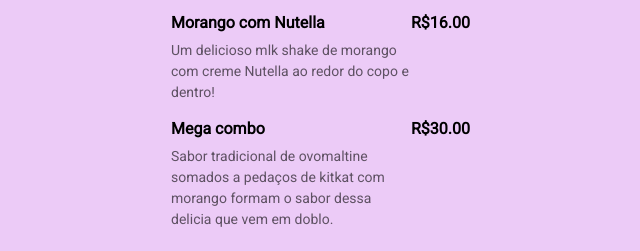
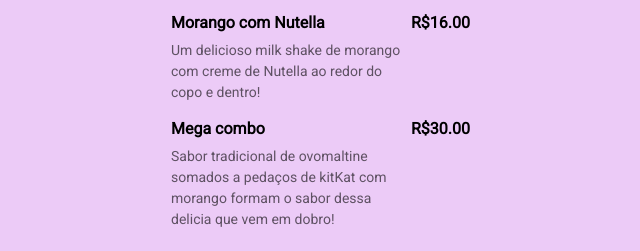
Before and after one commit to nicole1306/cardapio, a plain HTML site: page index.html in a window 1280 px wide. Shown: the part 897-1148 px from the top of the page, 319-959 px from the left. Drawn offline with Linux system fonts and the light colour scheme.

Commit message:
agora vai

```diff
--- a/index.html
+++ b/index.html
@@ -134,7 +134,7 @@
         <div class="details">
           <h3>Morango com Nutella</h3>
           <p class="description">
-           Um delicioso mlk shake de morango com creme Nutella ao redor do copo e dentro!
+           Um delicioso milk shake de morango com creme de Nutella ao redor do copo e dentro!
           </p>
         </div>
 
@@ -148,7 +148,7 @@
         <div class="details">
           <h3>Mega combo</h3>
           <p class="description">
-            Sabor tradicional de ovomaltine somados a pedaços de kitkat com morango formam o sabor dessa delicia que vem em doblo.
+            Sabor tradicional de ovomaltine somados a pedaços de kitKat com morango formam o sabor dessa delicia que vem em dobro!
           </p>
         </div>
 
```
